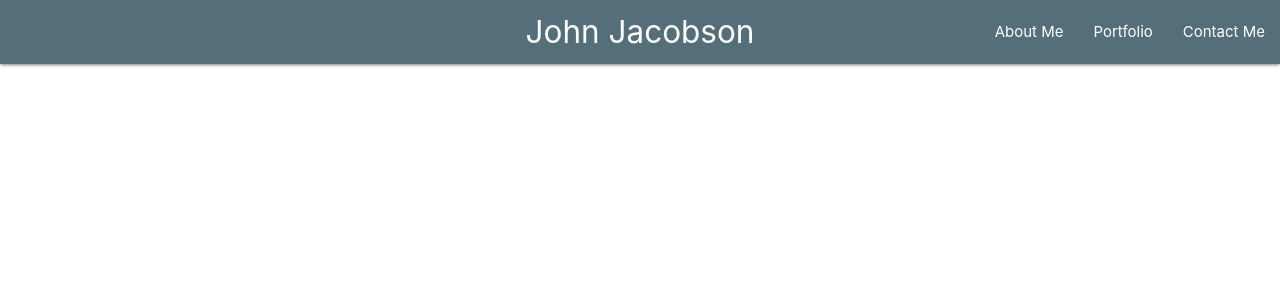
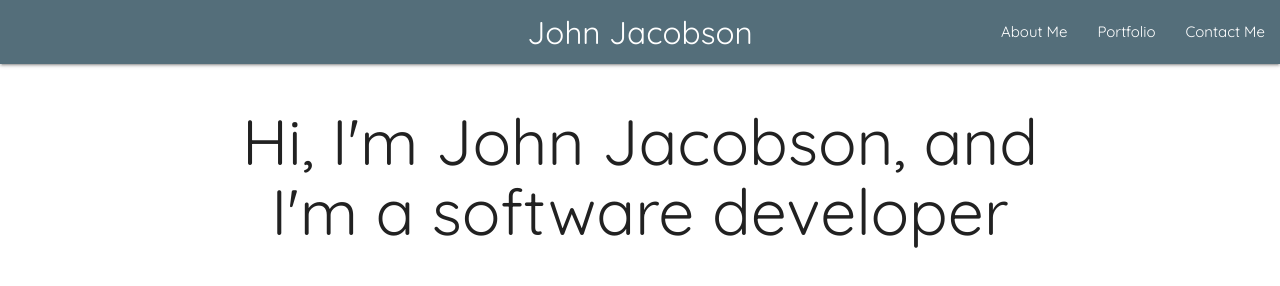
Before and after one commit to JohnDJake/portfolio-v2, a plain HTML site: page index.html in a window 1280 px wide. Drawn offline with nearby package versions, Linux system fonts and the light colour scheme.

Commit message:
added intro text

```diff
--- a/assets/css/style.css
+++ b/assets/css/style.css
@@ -0,0 +1,8 @@
+body {
+    font-family: 'Quicksand', sans-serif;
+}
+
+h1 {
+    font-size: 5vw;
+    text-align: center;
+}
--- a/index.html
+++ b/index.html
@@ -6,6 +6,9 @@
     <meta name="viewport" content="width=device-width, initial-scale=1.0">
     <title>John Jacobson</title>
 
+    <!-- Fonts -->
+    <link rel="preconnect" href="https://fonts.gstatic.com">
+    <link href="https://fonts.googleapis.com/css2?family=Quicksand:wght@400;700&display=swap" rel="stylesheet">
     <!-- Material Icons -->
     <link href="https://fonts.googleapis.com/icon?family=Material+Icons" rel="stylesheet">
     <!-- Materialize CSS -->
@@ -40,6 +43,13 @@
             </ul>
         </div>
     </nav>
+    <main class="container">
+        <section class="row" id="title-row">
+            <div class="col s12">
+                <h1>Hi, I'm John Jacobson, and I'm a software developer</h1>
+            </div>
+        </section>
+    </main>
 </body>
 
 </html>
```
